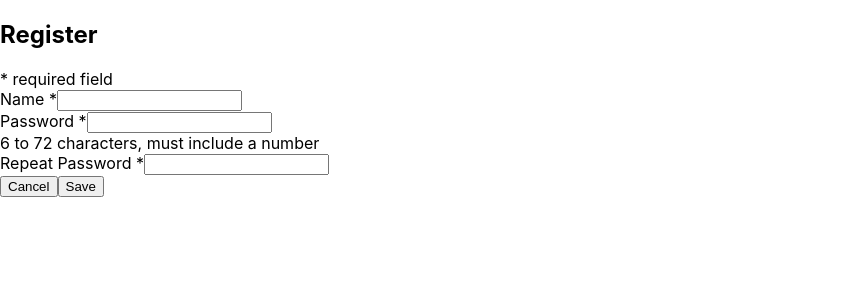
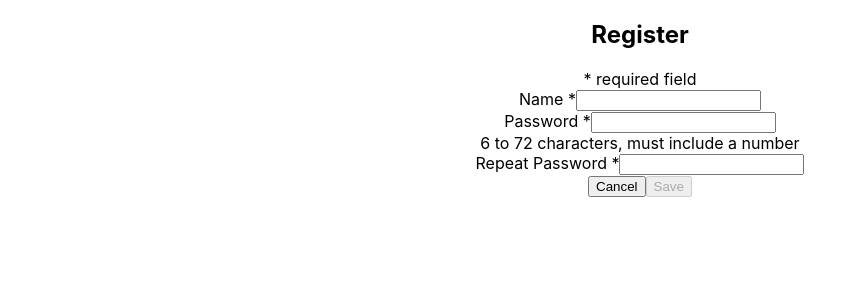
Before and after one commit to patrickgus/react-playground, a React (Create React App) app: page / in a window 1280 px wide. Shown: the top 300 px of the page, without its empty margins (0-867 px from the left). Built offline with nearby package versions, Linux system fonts and the light colour scheme.

Commit message:
implement registrationForm

```diff
--- a/src/registrationForm/registrationForm.css
+++ b/src/registrationForm/registrationForm.css
@@ -0,0 +1,7 @@
+body {
+  text-align: center;
+}
+
+.error {
+  color: red;
+}
--- a/src/registrationForm/registrationForm.js
+++ b/src/registrationForm/registrationForm.js
@@ -1,10 +1,83 @@
 import React, { Component } from "react";
+import ValidationError from "./ValidationError";
 import "./registrationForm.css";
 
 class RegistrationForm extends Component {
+  constructor(props) {
+    super(props);
+    this.state = {
+      name: {
+        value: "",
+        touched: false
+      },
+      password: {
+        value: "",
+        touched: false
+      },
+      repeatPassword: {
+        value: "",
+        touched: false
+      }
+    };
+  }
+
+  updateName(name) {
+    this.setState({ name: { value: name, touched: true } });
+  }
+
+  updatePassword(password) {
+    this.setState({ password: { value: password, touched: true } });
+  }
+
+  updateRepeatPassword(repeatPassword) {
+    this.setState({ repeatPassword: { value: repeatPassword, touched: true } });
+  }
+
+  handleSubmit(event) {
+    event.preventDefault();
+    const { name, password, repeatPassword } = this.state;
+
+    console.log("Name: ", name.value);
+    console.log("Password: ", password.value);
+    console.log("Repeat Password: ", repeatPassword.value);
+  }
+
+  validateName() {
+    const name = this.state.name.value.trim();
+    if (name.length === 0) {
+      return "Name is required";
+    } else if (name.length < 3) {
+      return "Name must be at least 3 characters long";
+    }
+  }
+
+  validatePassword() {
+    const password = this.state.password.value.trim();
+    if (password.length === 0) {
+      return "Password is required";
+    } else if (password.length < 6 || password.length > 72) {
+      return "Password must be between 6 and 72 characters long";
+    } else if (!password.match(/[0-9]/)) {
+      return "Password must contain at least one number";
+    }
+  }
+
+  validateRepeatPassword() {
+    const repeatPassword = this.state.repeatPassword.value.trim();
+    const password = this.state.password.value.trim();
+
+    if (repeatPassword !== password) {
+      return "Passwords do not match";
+    }
+  }
+
   render() {
+    const nameError = this.validateName();
+    const passwordError = this.validatePassword();
+    const repeatPasswordError = this.validateRepeatPassword();
+
     return (
-      <form className="registration">
+      <form className="registration" onSubmit={e => this.handleSubmit(e)}>
         <h2>Register</h2>
         <div className="registration__hint">* required field</div>
         <div className="form-group">
@@ -14,7 +87,9 @@ class RegistrationForm extends Component {
             className="registration__control"
             name="name"
             id="name"
+            onChange={e => this.updateName(e.target.value)}
           />
+          {this.state.name.touched && <ValidationError message={nameError} />}
         </div>
         <div className="form-group">
           <label htmlFor="password">Password *</label>
@@ -23,7 +98,11 @@ class RegistrationForm extends Component {
             className="registration__control"
             name="password"
             id="password"
+            onChange={e => this.updatePassword(e.target.value)}
           />
+          {this.state.name.touched && (
+            <ValidationError message={passwordError} />
+          )}
           <div className="registration__hint">
             6 to 72 characters, must include a number
           </div>
@@ -35,14 +114,26 @@ class RegistrationForm extends Component {
             className="registration__control"
             name="repeatPassword"
             id="repeatPassword"
+            onChange={e => this.updateRepeatPassword(e.target.value)}
           />
+          {this.state.name.touched && (
+            <ValidationError message={repeatPasswordError} />
+          )}
         </div>
 
         <div className="registration__button__group">
           <button type="reset" className="registration__button">
             Cancel
           </button>
-          <button type="submit" className="registration__button">
+          <button
+            type="submit"
+            className="registration__button"
+            disabled={
+              this.validateName() ||
+              this.validatePassword() ||
+              this.validateRepeatPassword()
+            }
+          >
             Save
           </button>
         </div>
```
